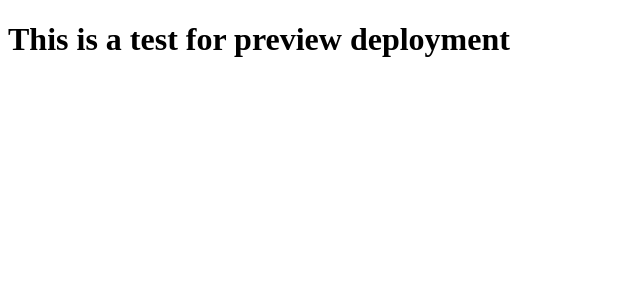
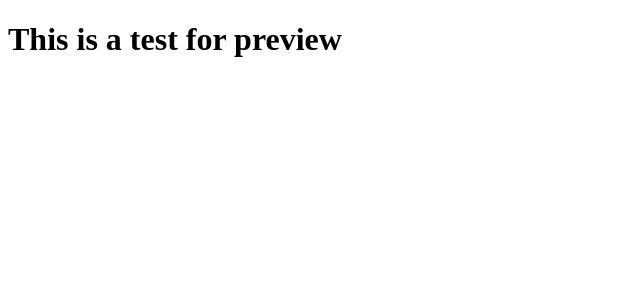
Before and after one commit to GJRKZB/react-ts-app, a React app: page / in a window 1280 px wide. Shown: the top 300 px of the page, without its empty margins (0-640 px from the left). Built offline with nearby package versions, Linux system fonts and the light colour scheme.

Commit message:
change text

```diff
--- a/src/App.tsx
+++ b/src/App.tsx
@@ -1,3 +1,3 @@
 export const App = () => {
-  return <h1>This is a test for preview deployment</h1>;
+  return <h1>This is a test for preview</h1>;
 };
```
